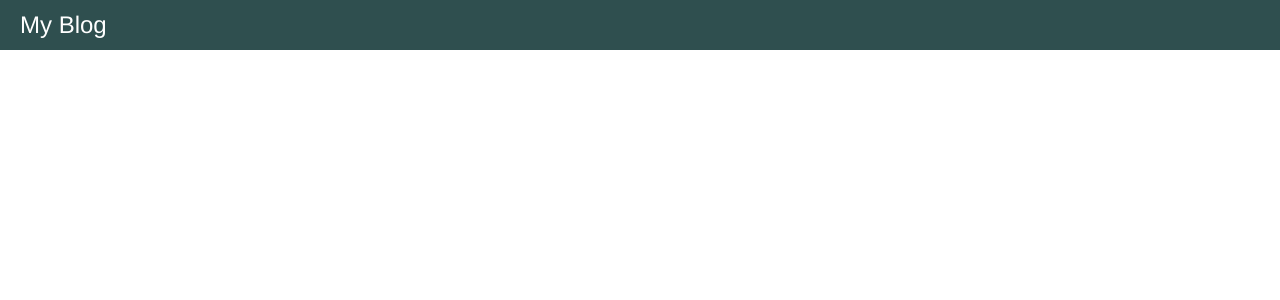
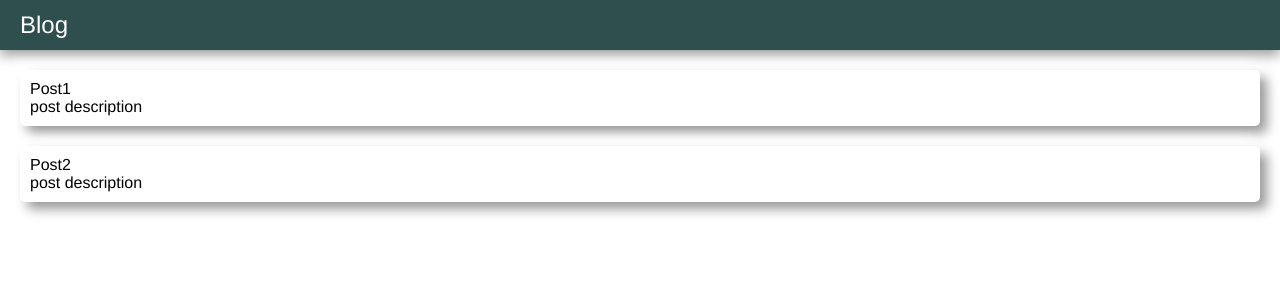
Before and after one commit to NilClass246/NilClassBlog, a Vue app: page / in a window 1280 px wide. Shown: the top 300 px of the page. Built offline with nearby package versions, Linux system fonts and the light colour scheme.

Commit message:
Add BlogPost

```diff
--- a/src/App.vue
+++ b/src/App.vue
@@ -1,15 +1,19 @@
 <template>
-  <BlogHeader title="My Blog"></BlogHeader>
+  <BlogHeader title="Blog"></BlogHeader>
+  <BlogPost title="Post1" desc="post description"></BlogPost>
+  <BlogPost title="Post2" desc="post description"></BlogPost>
 </template>
 
 <script>
 import BlogHeader from './components/BlogHeader.vue';
+import BlogPost from './components/BlogPost.vue';
 
 export default {
   name: 'App',
   components: {
     BlogHeader,
- }
+    BlogPost,
+}
 }
 </script>
 
@@ -18,8 +22,6 @@ export default {
   font-family: Avenir, Helvetica, Arial, sans-serif;
   -webkit-font-smoothing: antialiased;
   -moz-osx-font-smoothing: grayscale;
-  text-align: center;
-  color: #2c3e50;
 }
 
 *{
--- a/src/components/BlogHeader.vue
+++ b/src/components/BlogHeader.vue
@@ -15,12 +15,14 @@ export default {
 
 <style scoped>
 #outer_header {
-    position: absolute;
+    /* position: absolute; */
     height: 50px;
     width: 100%;
     background-color: darkslategrey;
     color: white;
     text-align: left;
+    box-shadow:
+        0px 5px 12px rgba(0, 0, 0, .4);
 }
 #inner_header {
     margin-left: 20px;
--- /dev/null
+++ b/src/components/BlogPost.vue
@@ -0,0 +1,45 @@
+<template>
+    <div id="post_panel">
+        <div class="content">
+            <div id="post_title">{{title}}</div>
+            <div id="post_desc">{{desc}}</div>
+        </div>
+    </div>
+</template>
+
+<script>
+export default{
+    name: "BlogPost",
+    props: {
+        title: String,
+        desc: String
+    }
+}
+</script>
+
+<style scoped>
+#post_panel{
+    display: flex;
+    margin: 20px;
+    transition-duration: 0.2s;
+    /* border: 1px solid darkslategray; */
+    border-radius: 5px;
+    box-shadow:
+        7px 7px 12px rgba(0, 0, 0, .4),
+        -7px -7px 12px rgba(255, 255, 255, .9);
+    cursor: pointer;
+}
+
+#post_panel:hover{
+        box-shadow:
+        4px 4px 9px rgba(0, 0, 0, .4),
+        -4px -4px 9px rgba(255, 255, 255, .9);
+}
+
+.content {
+    /* flex: 0 0 auto; */
+    padding: 10px;
+    overflow: hidden;
+}
+
+</style>
```
